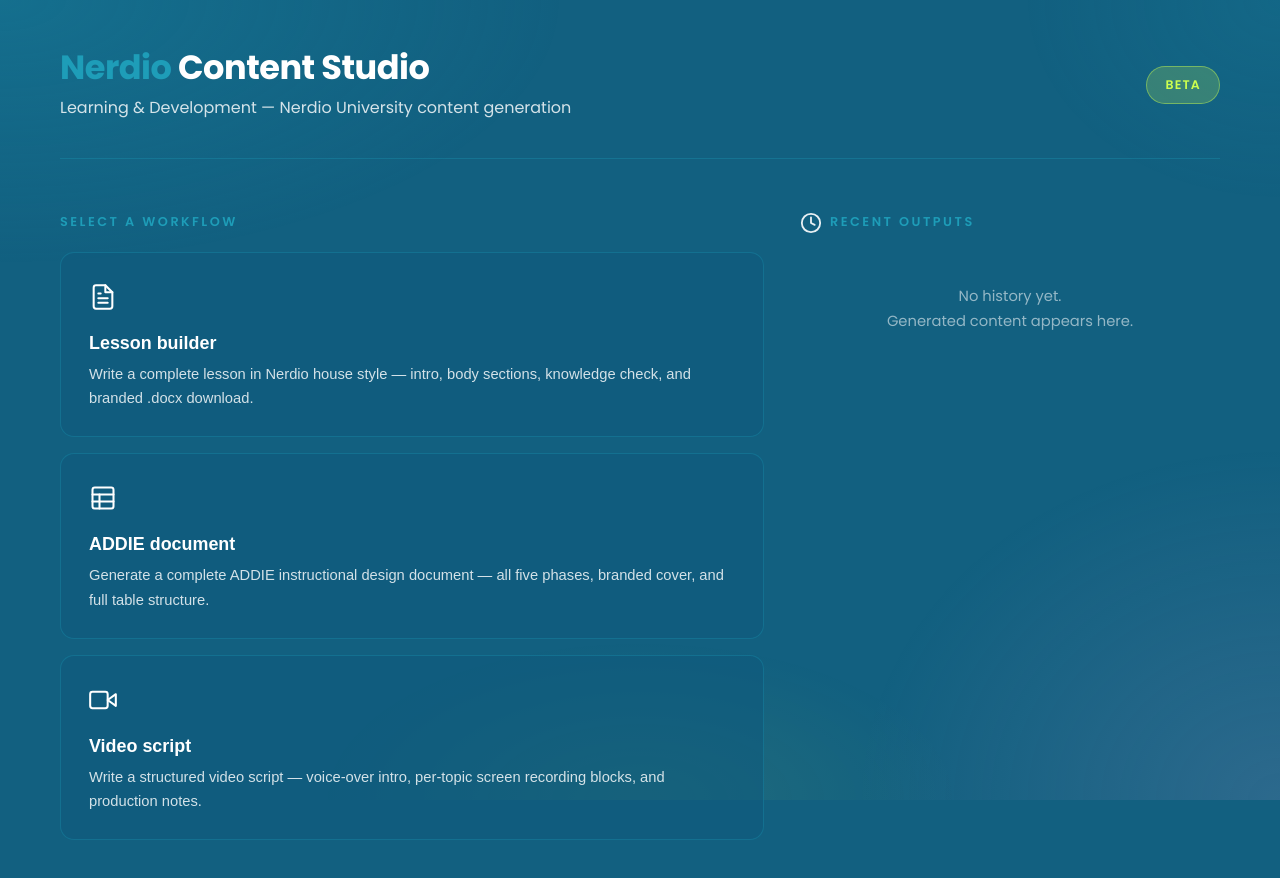
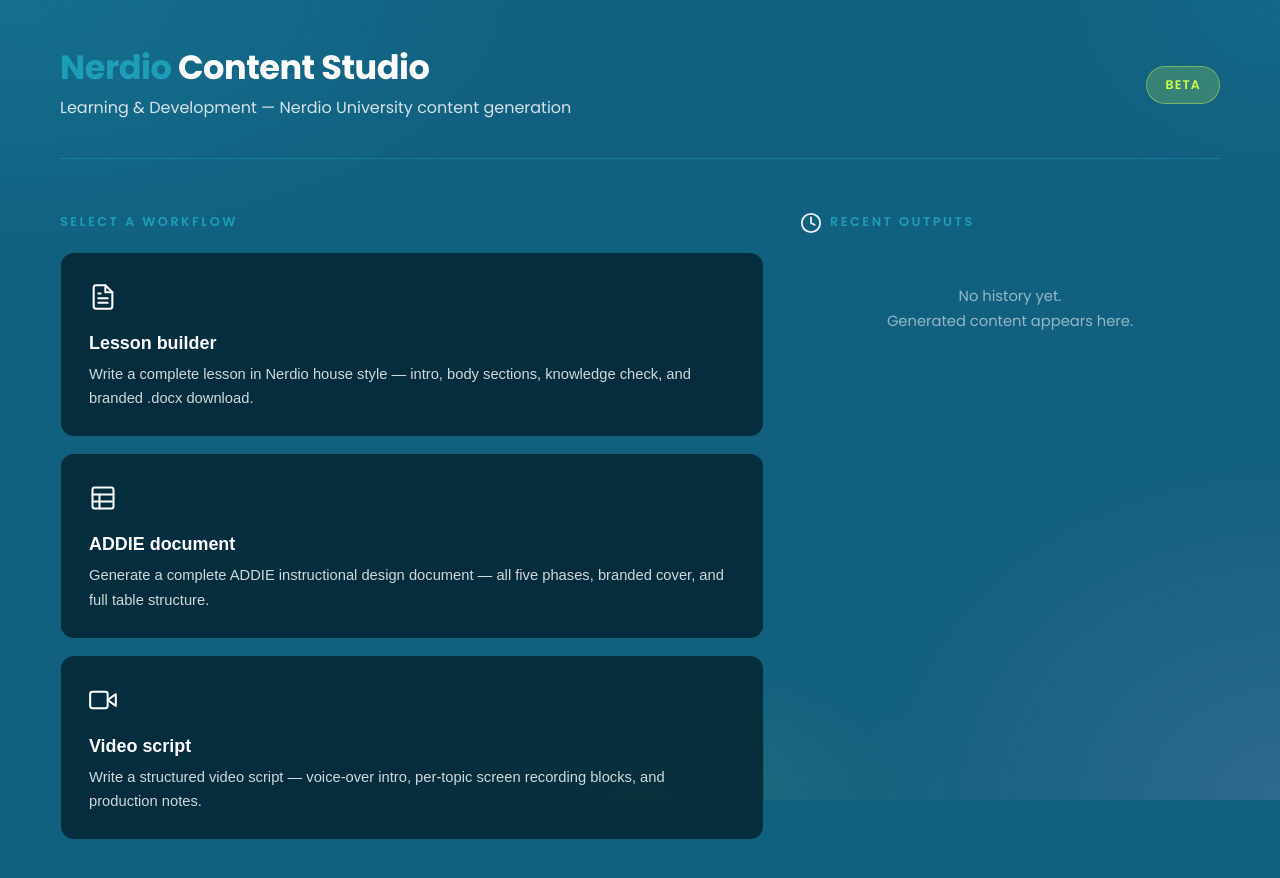
Before and after one commit to BasvanKaam/studio, a Next.js app: page / in a window 1280 px wide. Shown: the top 878 px of the page. Built offline with nearby package versions, Linux system fonts and the light colour scheme.

Commit message:
Update globals.css

```diff
--- a/app/globals.css
+++ b/app/globals.css
@@ -19,10 +19,10 @@
   --text:        #ffffff;
   --text-sec:    rgba(255,255,255,0.82);
   --text-muted:  rgba(255,255,255,0.55);
-  --border:      rgba(30,157,184,0.32);
-  --border-hi:   rgba(30,157,184,0.65);
-  --card:        rgba(15,90,125,0.55);
-  --card-hi:     rgba(18,108,150,0.75);
+  --border:      rgba(30,157,184,0.45);
+  --border-hi:   rgba(30,157,184,0.80);
+  --card:        rgba(2,28,40,0.75);
+  --card-hi:     rgba(4,40,56,0.92);
   --success:     #34d399;
   --danger:      #f87171;
   --warning:     #fbbf24;
@@ -285,7 +285,7 @@
 
 .field-select,
 .field-input {
-  background: rgba(4,40,56,0.45);
+  background: rgba(2,20,35,0.70);
   border: 1px solid var(--border);
   border-radius: 10px;
   color: var(--text);
@@ -317,7 +317,7 @@
 .field-input::placeholder { color: var(--text-muted); }
 
 .field-textarea {
-  background: rgba(4,40,56,0.45);
+  background: rgba(2,20,35,0.70);
   border: 1px solid var(--border);
   border-radius: 10px;
   color: var(--text);
@@ -435,7 +435,7 @@
   justify-content: space-between;
   padding: 18px 28px;
   border-bottom: 1px solid var(--border);
-  background: rgba(4,40,56,0.40);
+  background: rgba(2,20,35,0.75);
   gap: 14px;
 }
 
```
